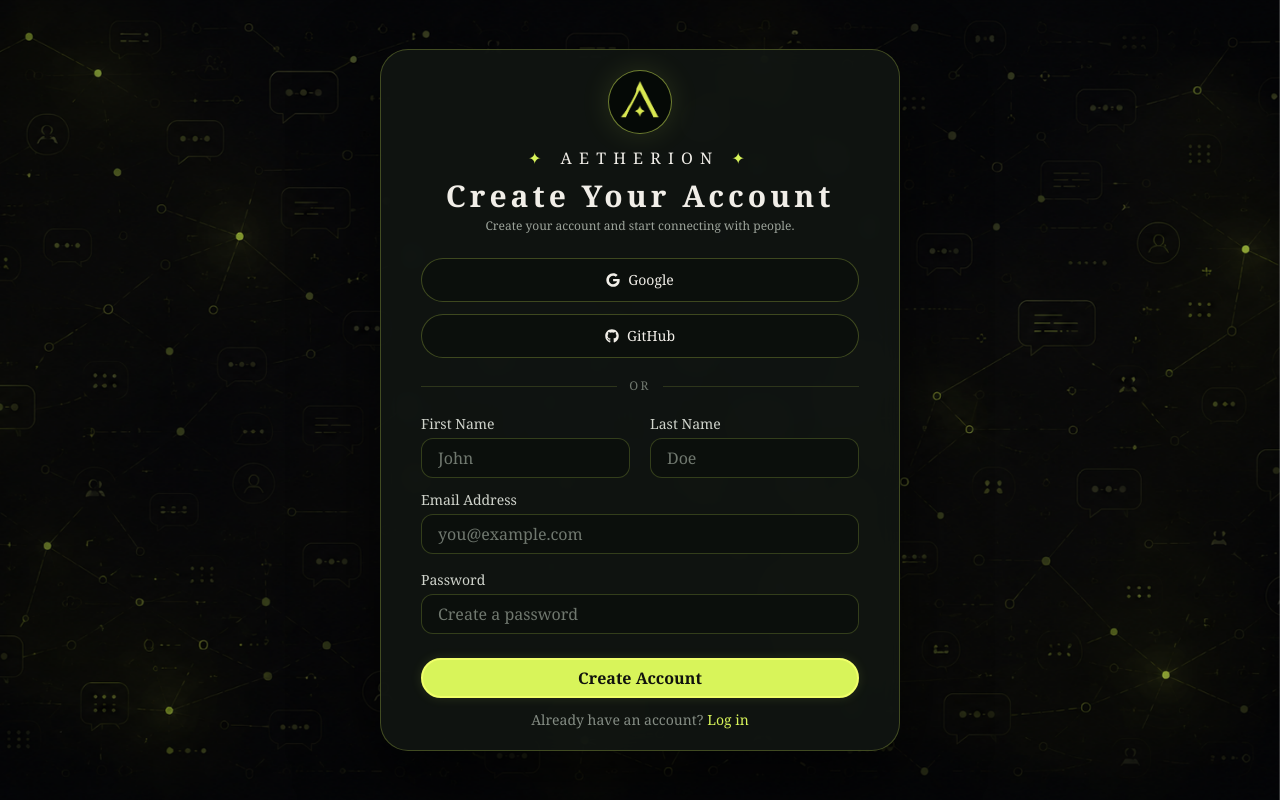
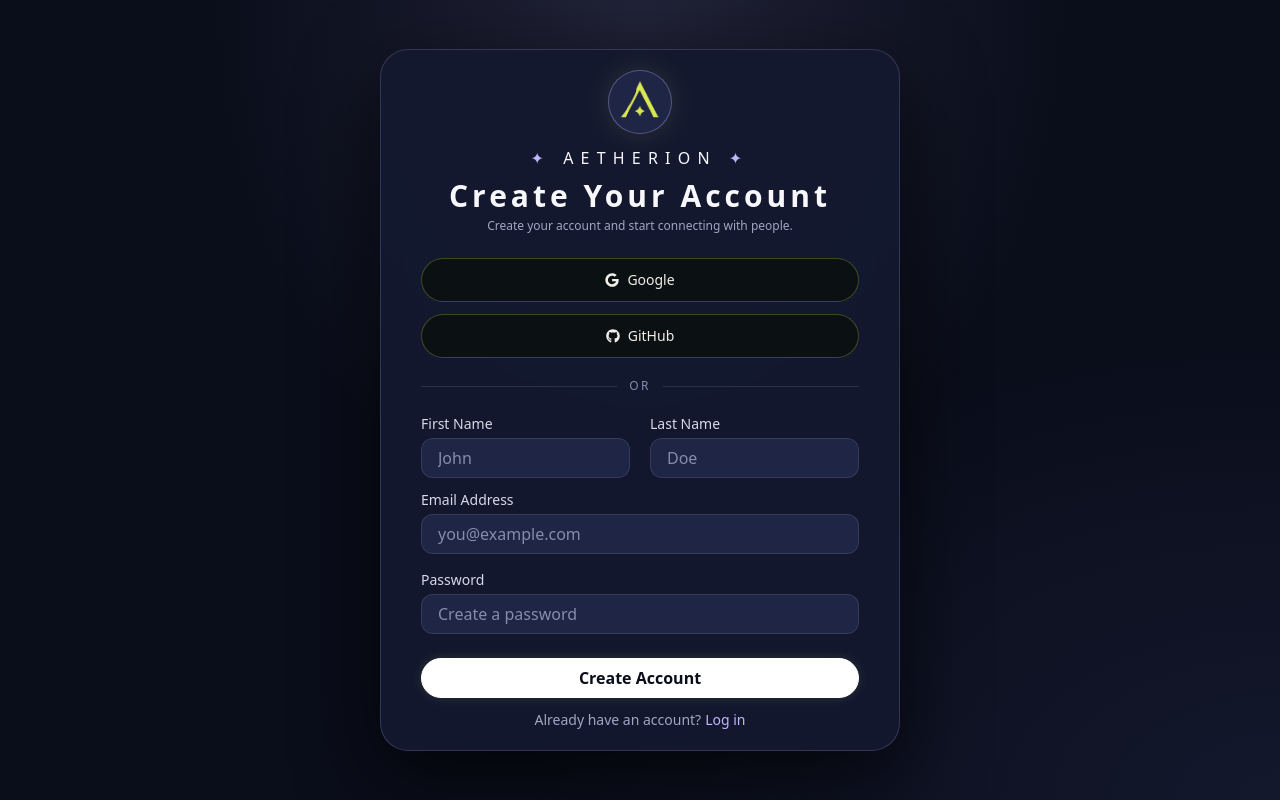
Before and after one commit to PrithwishDas101/Aetherion, a React (Vite) app in the folder client/: page /signup in a window 1280 px wide. Built offline with nearby package versions, Linux system fonts and the light colour scheme; no server answers.

Commit message:
Redesign signup page with Celestial Royal theme

```diff
--- a/client/src/pages/Signup.jsx
+++ b/client/src/pages/Signup.jsx
@@ -101,23 +101,23 @@ function Signup() {
   };
 
   return (
-    <div className="relative min-h-screen w-full overflow-hidden">
+    <div className="relative min-h-screen w-full overflow-hidden font-sans">
       {/* Background image */}
       <div
-        className="fixed inset-0 -z-20 bg-cover bg-center bg-no-repeat"
+        className="fixed inset-0 -z-20 bg-[#0A0D1A]"
         style={{
-          backgroundImage: "url('/images/background-aetherion.png')",
+          backgroundImage: "radial-gradient(ellipse at 50% 0%, rgba(191,181,255,0.13), transparent 48%), radial-gradient(ellipse at 100% 100%, rgba(85,103,175,0.12), transparent 42%)",
         }}
       />
 
       {/* Page layout */}
       <div className="relative z-10 flex min-h-screen w-full items-center justify-center px-4 py-4">
         {/* Card */}
-        <div className="w-full max-w-[520px] rounded-[28px] border border-[#d8f45a]/25 bg-[#111612]/90 shadow-[0_25px_80px_rgba(0,0,0,0.65)] backdrop-blur-md">
+        <div className="w-full max-w-[520px] rounded-[28px] border border-[#BFB5FF]/20 bg-[#141930]/95 shadow-[0_25px_80px_rgba(0,0,0,0.65)] backdrop-blur-md">
           {/* Card content */}
           <div className="px-5 pb-5 pt-5 sm:px-10">
             {/* Logo */}
-            <div className="mx-auto flex h-16 w-16 items-center justify-center rounded-full border border-[#d8f45a]/50 bg-[#050906] text-2xl text-[#d8f45a] shadow-[0_0_30px_rgba(216,244,90,0.12)]">
+            <div className="mx-auto flex h-16 w-16 items-center justify-center rounded-full border border-[#BFB5FF]/35 bg-[#1E2545] text-2xl text-[#BFB5FF] shadow-[0_0_30px_rgba(216,244,90,0.12)]">
               <img
                 src="/images/logo.png"
                 alt="Aetherion logo"
@@ -126,25 +126,25 @@ function Signup() {
             </div>
 
             {/* Aetherion */}
-            <div className="mt-3 text-center text-base tracking-[0.45em] text-[#f1eee8]">
-              <span className="mr-3 text-[#d8f45a]">✦</span>
+            <div className="mt-3 text-center text-base tracking-[0.45em] text-[#F7F7FC]">
+              <span className="mr-3 text-[#BFB5FF]">✦</span>
               AETHERION
-              <span className="ml-3 text-[#d8f45a]">✦</span>
+              <span className="ml-3 text-[#BFB5FF]">✦</span>
             </div>
 
             {/* Heading */}
             <div className="mt-2 text-center">
-              <h1 className="text-2xl font-semibold text-[#f1eee8] sm:text-3xl tracking-[0.25rem]">
+              <h1 className="text-2xl font-semibold text-[#F7F7FC] sm:text-3xl tracking-[0.25rem]">
                 Create Your Account
               </h1>
 
-              <p className="mt-1 text-xs text-[#9ca39a] xs:text-base">
+              <p className="mt-1 text-xs text-[#A0A7C2] xs:text-base">
                 Create your account and start connecting with people.
               </p>
             </div>
 
             <OAuthButtons />
-            <div className="my-5 flex items-center gap-3 text-xs uppercase tracking-[0.2em] text-[#70786f]"><span className="h-px flex-1 bg-[#d8f45a]/15" /><span>or</span><span className="h-px flex-1 bg-[#d8f45a]/15" /></div>
+            <div className="my-5 flex items-center gap-3 text-xs uppercase tracking-[0.2em] text-[#858DAA]"><span className="h-px flex-1 bg-[#BFB5FF]/15" /><span>or</span><span className="h-px flex-1 bg-[#BFB5FF]/15" /></div>
 
 
 
@@ -157,7 +157,7 @@ function Signup() {
                 <div>
                   <label
                     htmlFor="firstName"
-                    className="mb-1 block text-sm text-[#d0d4cc]"
+                    className="mb-1 block text-sm text-[#D8D9E8]"
                   >
                     First Name
                   </label>
@@ -174,7 +174,7 @@ function Signup() {
                         firstName: e.target.value,
                       })
                     }
-                    className="h-10 w-full rounded-xl border border-[#d8f45a]/20 bg-[#0b100c]/80 px-4 text-[#f1eee8] outline-none placeholder:text-[#70786f] focus:border-[#d8f45a]/60"
+                    className="h-10 w-full rounded-xl border border-white/10 bg-[#1E2545] px-4 text-[#F7F7FC] outline-none placeholder:text-[#858DAA] focus:border-[#BFB5FF]/80 focus:ring-2 focus:ring-[#BFB5FF]/15"
                   />
                 </div>
 
@@ -182,7 +182,7 @@ function Signup() {
                 <div>
                   <label
                     htmlFor="lastName"
-                    className="mb-1 block text-sm text-[#d0d4cc]"
+                    className="mb-1 block text-sm text-[#D8D9E8]"
                   >
                     Last Name
                   </label>
@@ -199,7 +199,7 @@ function Signup() {
                         lastName: e.target.value,
                       })
                     }
-                    className="h-10 w-full rounded-xl border border-[#d8f45a]/20 bg-[#0b100c]/80 px-4 text-[#f1eee8] outline-none placeholder:text-[#70786f] focus:border-[#d8f45a]/60"
+                    className="h-10 w-full rounded-xl border border-white/10 bg-[#1E2545] px-4 text-[#F7F7FC] outline-none placeholder:text-[#858DAA] focus:border-[#BFB5FF]/80 focus:ring-2 focus:ring-[#BFB5FF]/15"
                   />
                 </div>
               </div>
@@ -208,7 +208,7 @@ function Signup() {
               <div className="mt-3">
                 <label
                   htmlFor="email"
-                  className="mb-1 block text-sm text-[#d0d4cc]"
+                  className="mb-1 block text-sm text-[#D8D9E8]"
                 >
                   Email Address
                 </label>
@@ -225,7 +225,7 @@ function Signup() {
                       email: e.target.value,
                     })
                   }
-                  className="h-10 w-full rounded-xl border border-[#d8f45a]/20 bg-[#0b100c]/80 px-4 text-[#f1eee8] outline-none placeholder:text-[#70786f] focus:border-[#d8f45a]/60"
+                  className="h-10 w-full rounded-xl border border-white/10 bg-[#1E2545] px-4 text-[#F7F7FC] outline-none placeholder:text-[#858DAA] focus:border-[#BFB5FF]/80 focus:ring-2 focus:ring-[#BFB5FF]/15"
                 />
               </div>
 
@@ -233,7 +233,7 @@ function Signup() {
               <div className="mt-4">
                 <label
                   htmlFor="password"
-                  className="mb-1 block text-sm text-[#d0d4cc]"
+                  className="mb-1 block text-sm text-[#D8D9E8]"
                 >
                   Password
                 </label>
@@ -250,14 +250,14 @@ function Signup() {
                       password: e.target.value,
                     })
                   }
-                  className="h-10 w-full rounded-xl border border-[#d8f45a]/20 bg-[#0b100c]/80 px-4 text-[#f1eee8] outline-none placeholder:text-[#70786f] focus:border-[#d8f45a]/60"
+                  className="h-10 w-full rounded-xl border border-white/10 bg-[#1E2545] px-4 text-[#F7F7FC] outline-none placeholder:text-[#858DAA] focus:border-[#BFB5FF]/80 focus:ring-2 focus:ring-[#BFB5FF]/15"
                 />
               </div>
 
               {/* Button */}
               <button
                 type="submit"
-                className="mt-6 h-10 w-full rounded-full border-2 border-[#f0ff6a] bg-[#d8f45a] text-base font-semibold text-[#10120d] shadow-[0_0_12px_rgba(216,244,90,0.12)] transition-all hover:bg-[#e4ff6c] hover:border-[#f7ffb0] hover:shadow-[0_0_30px_rgba(216,244,90,0.28)]"
+                className="mt-6 h-10 w-full rounded-full border border-white bg-white text-base font-semibold text-[#0A0D1A] shadow-[0_0_12px_rgba(216,244,90,0.12)] transition-all hover:bg-[#D8D2FF] hover:border-[#E7E2FF] hover:shadow-[0_0_30px_rgba(216,244,90,0.28)]"
               >
                 Create Account
               </button>
@@ -265,11 +265,11 @@ function Signup() {
 
 
             {/* Login */}
-            <div className="mt-3 text-center text-sm text-[#858d84]">
+            <div className="mt-3 text-center text-sm text-[#A0A7C2]">
               Already have an account?
               <Link
                 to="/login"
-                className="ml-1 text-[#d8f45a] hover:text-[#efff9a]"
+                className="ml-1 text-[#BFB5FF] hover:text-[#D8D2FF]"
               >
                 Log in
               </Link>
```
